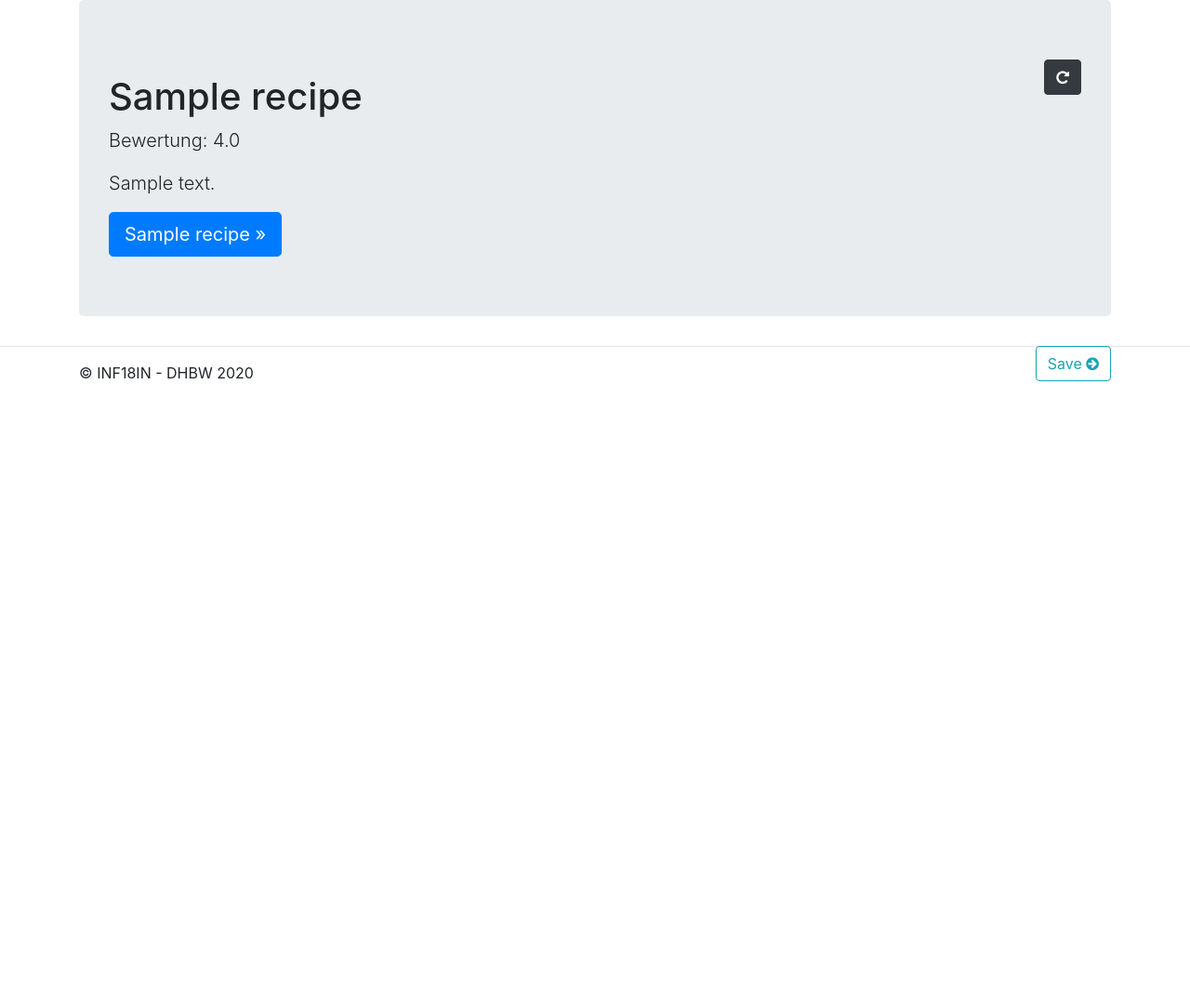
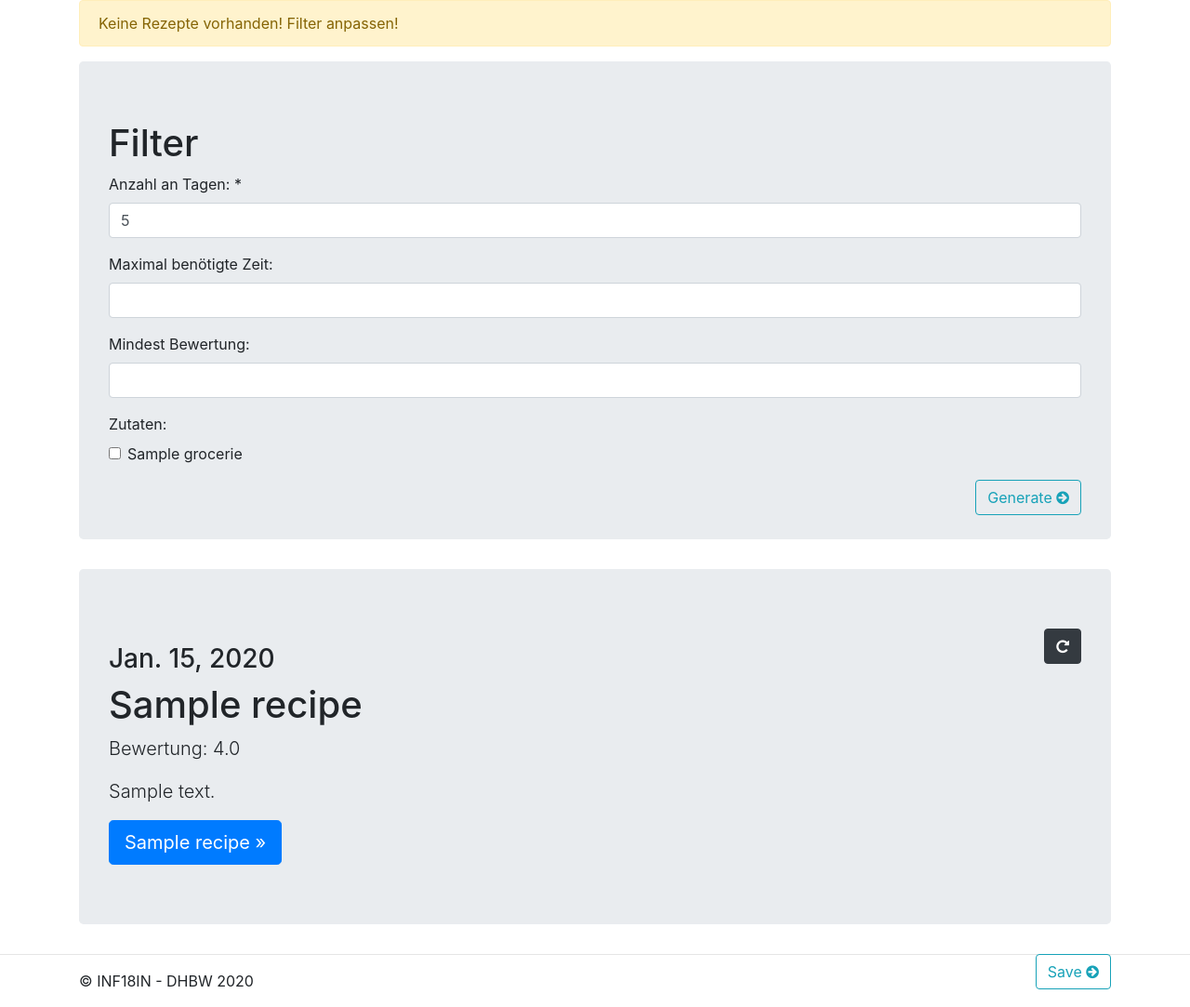
Before and after one commit to FreshMax9000/Essenswebsite, a Django app: page /Essenplan/ in a window 1280 px wide. Shown: the part 56-1139 px from the top of the page at 93% size. Before the commit the page ends 466 px from the top, so only its background shows below. Run offline with Django 3.2, Linux system fonts and the light colour scheme; a user stored in the database is signed in; tables that the repository leaves empty hold one stand-in row (values such as "Sample post"); some libraries are stand-ins or nearby versions.

Commit message:
generate Foodplan - added filters for Foodplan
TODO: 2 Meals per day

```diff
--- /dev/null
+++ b/foodplaner/foodApp/filters.py
@@ -0,0 +1,15 @@
+from django import forms
+import django_filters
+from .models import Recipe
+from .models import Grocerie
+
+class FoodplanFilter(django_filters.FilterSet): #TODO:additional filters? -->Guid:https://simpleisbetterthancomplex.com/tutorial/2016/11/28/how-to-filter-querysets-dynamically.html
+    #title = django_filters.CharFilter(lookup_expr='icontains',label="Titel enthält:")
+    work_time = django_filters.NumberFilter(lookup_expr='lte', label="Maximal benötigte Zeit:")
+    avg_rating = django_filters.NumberFilter(lookup_expr='gte', label="Mindest Bewertung:")
+    #difficulty = django_filters.ModelMultipleChoiceFilter(queryset=['Easy','Medium,'Hard'], widget=forms.CheckboxSelectMultiple,label="Schwierigkeit:")
+    ingredients = django_filters.ModelMultipleChoiceFilter(queryset=Grocerie.objects.all(), widget=forms.CheckboxSelectMultiple, label="Zutaten:") #TODO: Grocerie.objects.filter(reviewd=true)
+
+    class Meta:
+        model = Recipe
+        fields = ['work_time', 'avg_rating', 'ingredients']
--- /dev/null
+++ b/foodplaner/foodApp/forms.py
@@ -0,0 +1,9 @@
+from django import forms
+from .models import Foodplan
+
+class FoodplanForm(forms.ModelForm):
+    days = forms.IntegerField(initial=5, max_value=14, min_value=1, label="Anzahl an Tagen: ")
+
+    class Meta:
+        model = Foodplan
+        fields = ['days']
--- a/foodplaner/foodApp/templates/foodApp/foodplan.html
+++ b/foodplaner/foodApp/templates/foodApp/foodplan.html
@@ -1,23 +1,33 @@
 {% extends "foodApp/base.html" %}
+{% load crispy_forms_tags %}
 {% block main_content %}
     <main role="main" class="container">
         <form method="POST" enctype="multipart/form-data">
             {% csrf_token %}
+            <div class="jumbotron">
+                <h1>Filter</h1>
+                {{ form | crispy}}
+                {{ filter.form | crispy}}
+                <div class="form-group">
+                    <button class="btn btn-outline-info float-right" name="generate" value="0">Generate <i class="fa fa-arrow-circle-right"></i></button>
+                </div>
+            </div>
             {% for object in object_list  %}
                 <div class="jumbotron">
                     <div class="form-group">
-                        <button class="btn btn-dark float-sm-right " name="reload"  value={{object.id}} type="reload"><i class="fa fa-repeat"><!--i class="fa fa-edit"--></i></button>
+                        <button class="btn btn-dark float-sm-right " name="reload"  value={{object.recipe.id}}><i class="fa fa-repeat"><!--i class="fa fa-edit"--></i></button>
                     </div>
-                    <h1>{{object.title}}</h1>
-                    {% if object.avg_rating > 0 %}
-                        <p class="lead">Bewertung: {{object.avg_rating}}</p>
+                    <h3>{{object.date}}</h3>
+                    <h1>{{object.recipe.title}}</h1>
+                    {% if object.recipe.avg_rating > 0 %}
+                        <p class="lead">Bewertung: {{object.recipe.avg_rating}}</p>
                     {% endif %}
-                    <p class="lead">{{object.description}}</p>
-                    <a class="btn btn-lg btn-primary" href="{% url 'foodApp:recipesDetail' object.id %}" role="button">{{object.title}} &raquo;</a>
+                    <p class="lead">{{object.recipe.description}}</p>
+                    <a class="btn btn-lg btn-primary" href="{% url 'foodApp:recipesDetail' object.recipe.id %}" role="button">{{object.recipe.title}} &raquo;</a>
                 </div>
             {% endfor %}
             <div class="form-group">
-                <button class="btn btn-outline-info float-right" name="submit" value="0" type="submit">Save <i class="fa fa-arrow-circle-right"></i></button>
+                <button class="btn btn-outline-info float-right" name="save" value="0">Save <i class="fa fa-arrow-circle-right"></i></button>
             </div>
         </form>
     </main>
--- a/foodplaner/foodApp/urls.py
+++ b/foodplaner/foodApp/urls.py
@@ -1,4 +1,4 @@
-from django.urls import path, include
+from django.urls import path
 
 from . import  views
 
--- a/foodplaner/foodApp/views.py
+++ b/foodplaner/foodApp/views.py
@@ -1,11 +1,16 @@
+from datetime import date
+from datetime import timedelta
 from django.shortcuts import render
+from django.shortcuts import redirect
 from django.views import generic
-from django.contrib.auth.models import User
 from django.contrib import messages
 from django.contrib.auth.decorators import login_required
 
 from .models import Recipe
 from .models import Foodplan
+from .models import Foodplan_Recipe
+from .filters import FoodplanFilter
+from .forms import FoodplanForm
 
 def home(request):
     return render(request, 'foodApp/home.html')
@@ -18,45 +23,97 @@ class RecipesListView(generic.ListView):
 class RecipesDetailView(generic.DetailView):
     model = Recipe
 
+
 @login_required
 def foodplan(request):
-    recipe_objects = Recipe.objects.filter(avg_rating__gt=3) #filter this list for an filterd result .all() for unfilterd
-    foodplan = Foodplan.objects.filter(user=request.user).first()
-    if foodplan is None:
+    """
+        desc:
+            - generate Random Foodplan
+            - generate complete Foodplan (for every day) or only single days
+            - if User has no Foodplan object --> create new one
+            - Recipes filtered in class filters.FoodplanFilter
+            - no recipes cause (of filters) --> warning message
+    """
+    # filter list of Recipes
+    foodplan_filter = FoodplanFilter(request.POST, queryset=Recipe.objects.all())
+    recipe_list = foodplan_filter.qs
+    # select last (temporary) Foodplan of user
+    foodplan_object = Foodplan.objects.filter(user=request.user).last()
+
+    # create new foodplan if not existing
+    if foodplan_object is None:
         messages.info(request, f'Erzeuge Essenplan!')
         new_foodplan = Foodplan(user=request.user)
         new_foodplan.save()
-        foodplan = new_foodplan
+        foodplan_object = new_foodplan
 
-    if request.method == 'POST' and 'submit' not in request.POST:
+    if request.method == 'POST' and 'generate' not in request.POST:
+        form = FoodplanForm(request.POST)
         if 'reload' in request.POST:
             # select recipe to remove it from Foodplan
-            removed_recipe = Recipe.objects.filter(id = request.POST.get('reload')).first()
+            removed_recipe = Recipe.objects.filter(id=request.POST.get('reload')).first()
+            temp_date = Foodplan_Recipe.objects.filter(foodplan=foodplan_object).filter(recipe=removed_recipe).last().date
 
             # filter the remaining recipes
-            recipe_objects=recipe_objects.exclude(id = removed_recipe.id)
-            for foodplan_recipe in foodplan.recipes.all():
-                recipe_objects=recipe_objects.exclude(id = foodplan_recipe.id)
+            recipe_list = recipe_list.exclude(id=removed_recipe.id)
+            for foodplan_recipe in foodplan_object.recipes.all():
+                recipe_list = recipe_list.exclude(id=foodplan_recipe.id)
 
             # check if query_set is empty
-            if recipe_objects.first() is not None:
+            if recipe_list.first() is not None:
                 # remove recipe from Foodplan
-                foodplan.recipes.remove(removed_recipe)
-                # select and add new recipe to foodplan
-                random_recipes =recipe_objects.order_by('?').first()
-                foodplan.recipes.add(random_recipes)
+                foodplan_object.recipes.remove(removed_recipe)
+                recipe_list = generate_recipe(request, recipe_list, foodplan_object, temp_date)
             else:
-                messages.info(request, f'Keine Rezepte vorhanden!')
-            # get all recipes in foodplan
-            object_list = foodplan.recipes.all()
+                messages.warning(request, f'Keine Rezepte vorhanden! Filter anpassen!')
+
+        # Save Foodplan (last foodplan only for temporary use!)
+        # TODO: ignore last foodplan in other functions
+        if 'save' in request.POST:
+            messages.success(request, f'Essenplan gespeichert!')
+            new_foodplan = foodplan_object
+            new_foodplan.pk = None
+            new_foodplan.save()
+            return redirect('foodApp:home')
     else:
-        # clear and generate foodplan
-        foodplan.recipes.clear()
-        object_list = recipe_objects.order_by('?')[:2] #@test: generate 2 recipe
-        foodplan.recipes.add(*object_list)
+        days = 5 # default value
+        if request.method == 'POST':
+            form = FoodplanForm(request.POST)
+            days = int(request.POST.get('days'))
+        else:
+            form = FoodplanForm()
+        # check if query_set is too short
+        if len(recipe_list) >= days: #TODO replace 2 with number of days
+            # clear and generate foodplan
+            foodplan_object.recipes.clear()
+            for count in range(days):
+                recipe_list = generate_recipe(request, recipe_list, foodplan_object, date.today() + timedelta(days=count))
+        else:
+            messages.warning(request, f'Keine Rezepte vorhanden! Filter anpassen!')
 
-    # context given to the template
-    context={
-        'object_list': object_list
+    # parameter list for the template
+    context = {
+        'filter': foodplan_filter,
+        'form': form,
+        'object_list': Foodplan_Recipe.objects.filter(foodplan=foodplan_object).order_by('date'),
     }
     return render(request, "foodApp/foodplan.html", context)
+
+
+def generate_recipe(request, recipe_list, foodplan_object, temp_date):
+    """
+        desc:
+            - select(randomly) and add new recipe to foodplan
+        para:
+            - recipe_list --> select one recipe from the list of recipes
+            - foodplan --> foodplan instance of current user
+            - temp_date --> set Day of foodplan
+        ret:
+            - return recipe_list exclude the selected recipe
+    """
+    random_recipes = recipe_list.order_by('?').first() #@test: generate 2 recipe
+    foodplan_object.recipes.add(random_recipes)
+    save_date = Foodplan_Recipe.objects.filter(foodplan=foodplan_object).filter(recipe=random_recipes).last()
+    save_date.date = temp_date
+    save_date.save()
+    return recipe_list.exclude(id=random_recipes.id)
--- a/foodplaner/foodplaner/settings.py
+++ b/foodplaner/foodplaner/settings.py
@@ -34,6 +34,7 @@ INSTALLED_APPS = [
     'foodApp.apps.FoodappConfig',
     'users.apps.UsersConfig',
     'crispy_forms',
+    'django_filters',
     'django.contrib.admin',
     'django.contrib.auth',
     'django.contrib.contenttypes',
@@ -106,7 +107,7 @@ AUTH_PASSWORD_VALIDATORS = [
 # Internationalization
 # https://docs.djangoproject.com/en/3.0/topics/i18n/
 
-LANGUAGE_CODE = 'en-us'
+LANGUAGE_CODE = 'de-de'
 
 TIME_ZONE = 'UTC'
 
--- a/foodplaner/users/views.py
+++ b/foodplaner/users/views.py
@@ -1,4 +1,5 @@
-from django.shortcuts import render, redirect
+from django.shortcuts import render
+from django.shortcuts import redirect
 from django.contrib import messages
 from django.contrib.auth.decorators import login_required
 from .forms import UserRegisterForm, UserUpdateForm, ProfileUpdateForm
```
Also changed, not shown: foodplaner/foodApp/models.py (+12 -2 lines), foodplaner/foodApp/admin.py (line endings or trailing spaces), foodplaner/foodApp/migrations/0001_initial.py, 1 other file.
